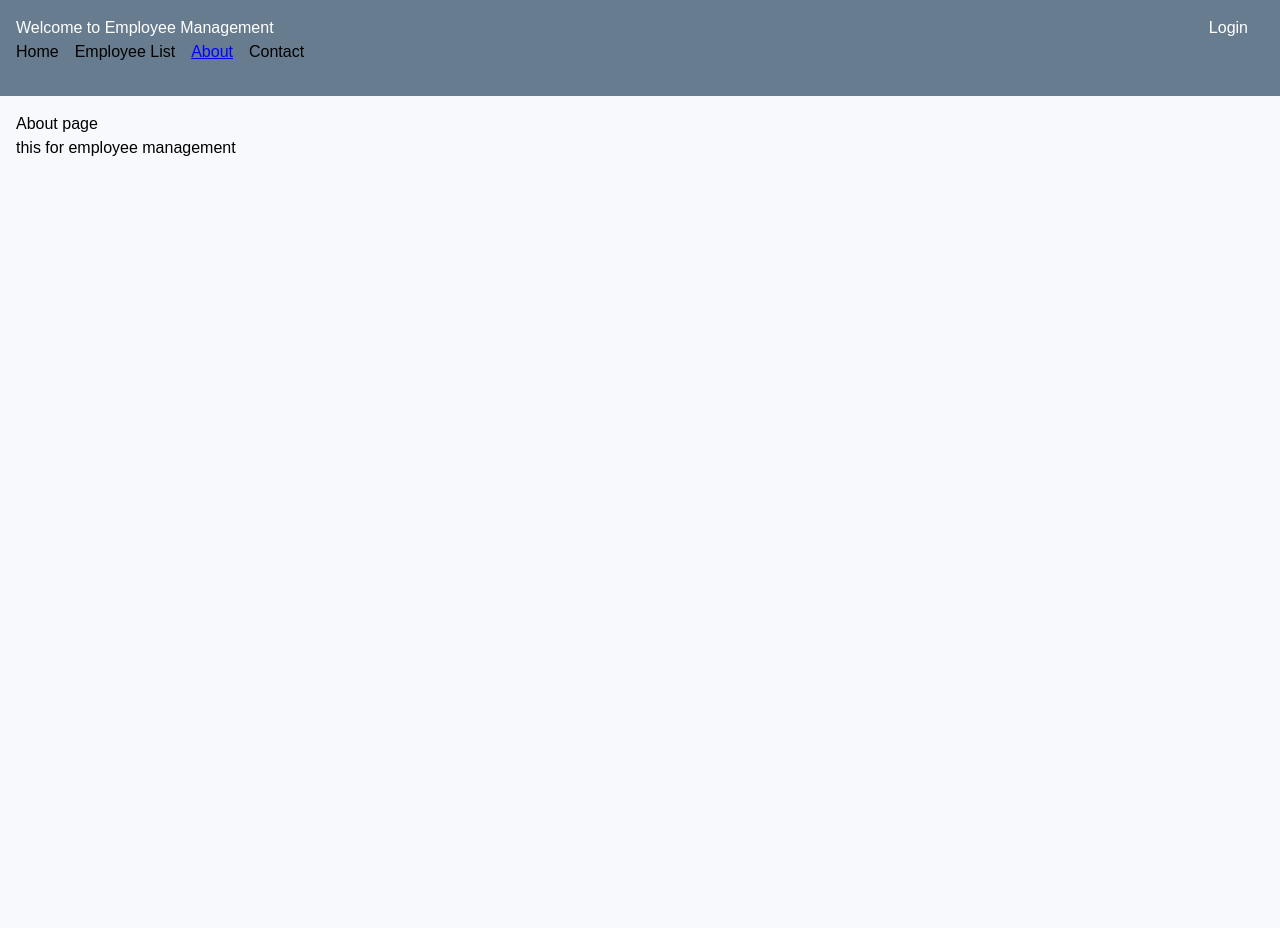
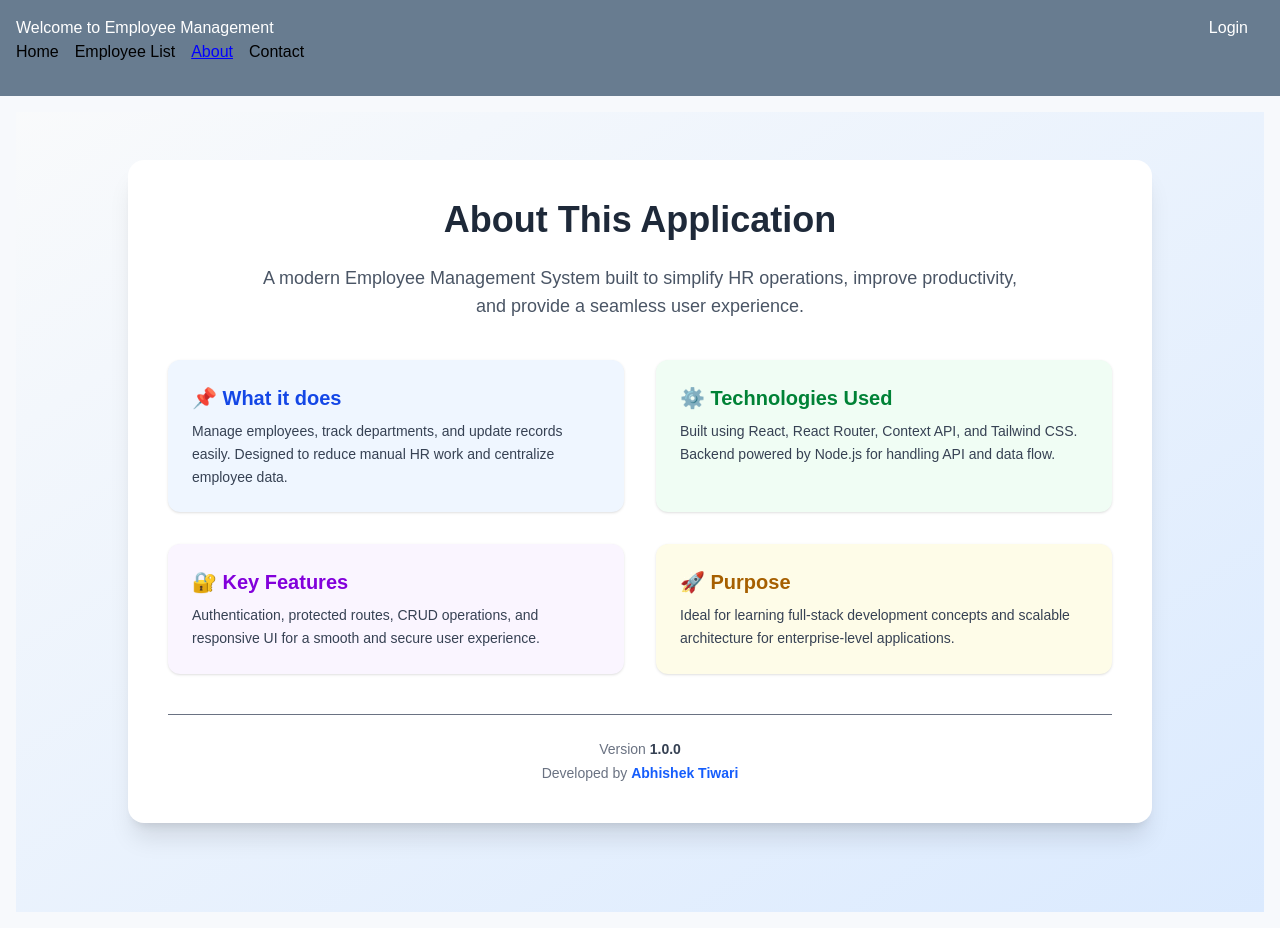
Before and after one commit to abhitiwari1258/Employee-Management-App, a React (Vite) app: page /about in a window 1280 px wide. Before the commit the page ends 800 px from the top, so only its background shows below. Built offline with nearby package versions, Linux system fonts and the light colour scheme.

Commit message:
Tailwind added in About UI

```diff
--- a/src/pages/About.jsx
+++ b/src/pages/About.jsx
@@ -1,12 +1,80 @@
-import React from 'react'
+import React from "react";
 
 const About = () => {
   return (
-    <>
-        <h2>About page</h2>
-        <p>this for employee management</p>
-    </>
-  )
-}
+    <div className="min-h-screen bg-gradient-to-br from-gray-50 to-blue-100 py-12 px-6">
+      <div className="max-w-5xl mx-auto bg-white p-10 rounded-2xl shadow-xl">
+        {/* Heading */}
+        <h2 className="text-4xl font-extrabold text-gray-800 mb-6 text-center">
+          About This Application
+        </h2>
 
-export default About
+        {/* Intro */}
+        <p className="text-gray-600 text-lg text-center max-w-3xl mx-auto mb-10">
+          A modern Employee Management System built to simplify HR operations,
+          improve productivity, and provide a seamless user experience.
+        </p>
+
+        {/* Sections */}
+        <div className="grid md:grid-cols-2 gap-8">
+          {/* Section 1 */}
+          <div className="bg-blue-50 p-6 rounded-xl shadow-sm hover:shadow-md transition">
+            <h3 className="text-xl font-semibold text-blue-700 mb-2">
+              📌 What it does
+            </h3>
+            <p className="text-gray-700 text-sm leading-relaxed">
+              Manage employees, track departments, and update records easily.
+              Designed to reduce manual HR work and centralize employee data.
+            </p>
+          </div>
+
+          {/* Section 2 */}
+          <div className="bg-green-50 p-6 rounded-xl shadow-sm hover:shadow-md transition">
+            <h3 className="text-xl font-semibold text-green-700 mb-2">
+              ⚙️ Technologies Used
+            </h3>
+            <p className="text-gray-700 text-sm leading-relaxed">
+              Built using React, React Router, Context API, and Tailwind CSS.
+              Backend powered by Node.js for handling API and data flow.
+            </p>
+          </div>
+
+          {/* Section 3 */}
+          <div className="bg-purple-50 p-6 rounded-xl shadow-sm hover:shadow-md transition">
+            <h3 className="text-xl font-semibold text-purple-700 mb-2">
+              🔐 Key Features
+            </h3>
+            <p className="text-gray-700 text-sm leading-relaxed">
+              Authentication, protected routes, CRUD operations, and responsive
+              UI for a smooth and secure user experience.
+            </p>
+          </div>
+
+          {/* Section 4 */}
+          <div className="bg-yellow-50 p-6 rounded-xl shadow-sm hover:shadow-md transition">
+            <h3 className="text-xl font-semibold text-yellow-700 mb-2">
+              🚀 Purpose
+            </h3>
+            <p className="text-gray-700 text-sm leading-relaxed">
+              Ideal for learning full-stack development concepts and scalable
+              architecture for enterprise-level applications.
+            </p>
+          </div>
+        </div>
+
+        {/* Footer */}
+        <div className="mt-10 border-t pt-6 text-center text-sm text-gray-500">
+          <p>
+            Version <span className="font-semibold text-gray-700">1.0.0</span>
+          </p>
+          <p className="mt-1">
+            Developed by{" "}
+            <span className="font-semibold text-blue-600">Abhishek Tiwari</span>
+          </p>
+        </div>
+      </div>
+    </div>
+  );
+};
+
+export default About;
```
